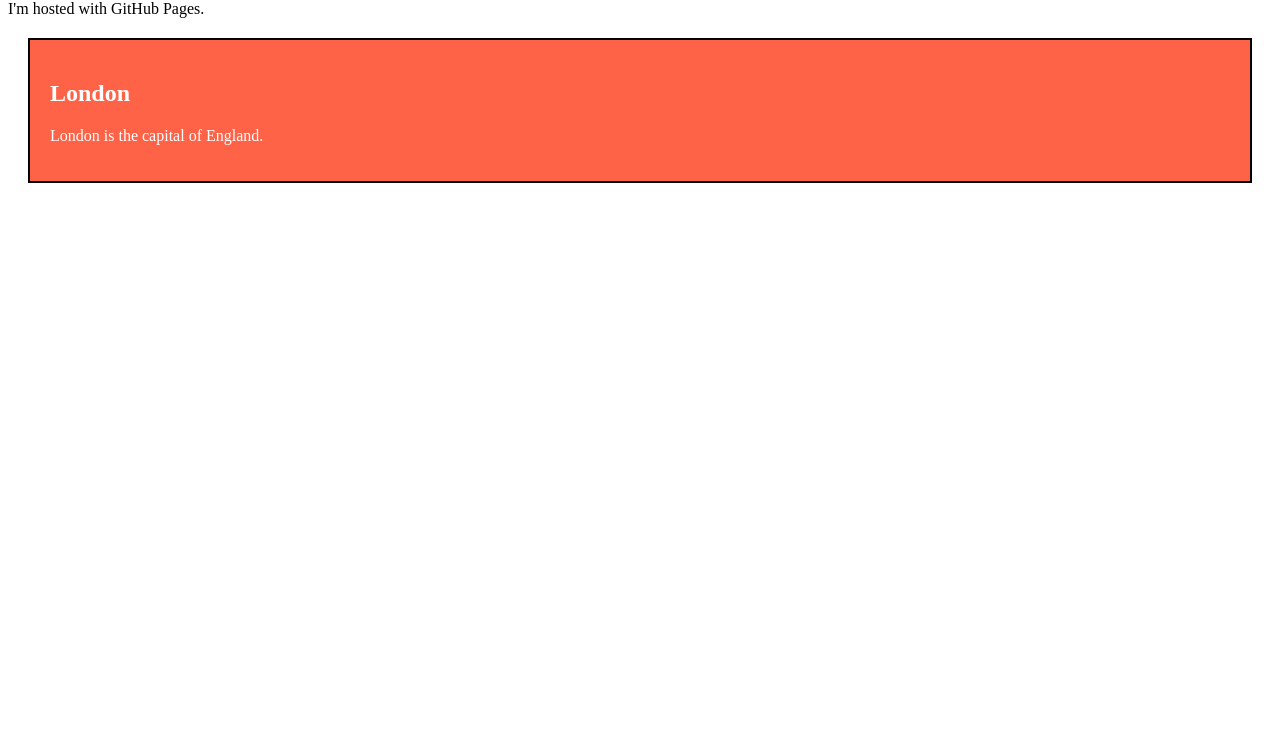
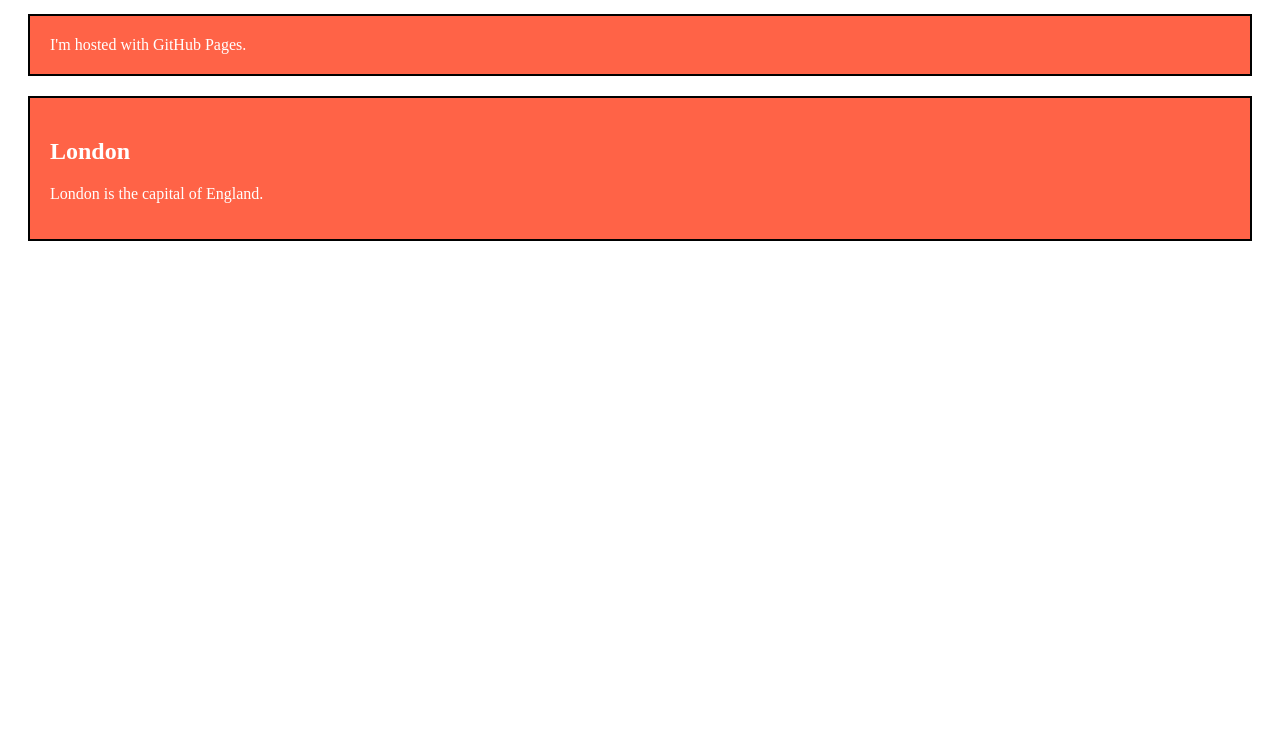
Before and after one commit to HamStanford/github.io, a website: page index.html in a window 1280 px wide. Shown: the part 66-800 px from the top of the page. Drawn offline with Linux system fonts and the light colour scheme.

Commit message:
Update index.html
Fixing?

```diff
--- a/index.html
+++ b/index.html
@@ -1,3 +1,4 @@
+<!DOCTYPE html>
 <html>
 <head>
 <link rel="stylesheet" type="text/css" href="/output/global.css" media=”screen” />
@@ -16,7 +17,7 @@
 </head>
 <body>
 <h1>Hello World</h1>
-<p >I'm hosted with GitHub Pages.</p>
+<p class="city">I'm hosted with GitHub Pages.</p>
 <div class="city">
   <h2>London</h2>
   <p>London is the capital of England.</p>
```
